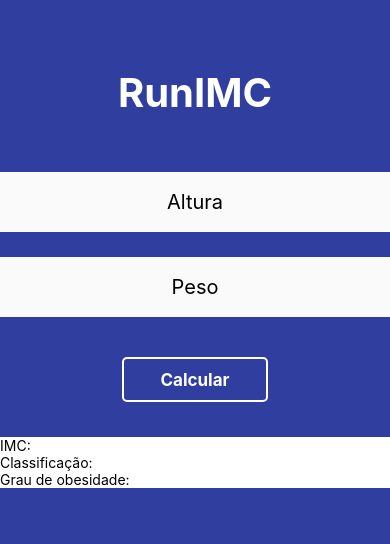
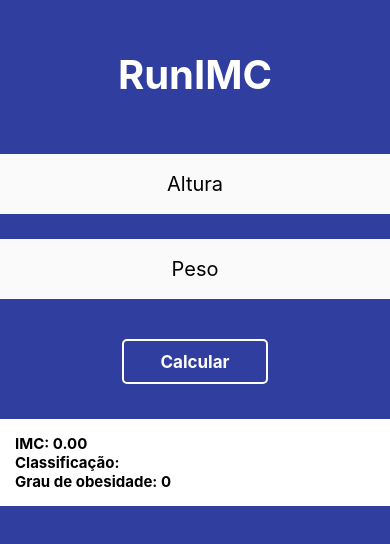
Before and after one commit to jose-de-melo/runIMC, a React Native app: screen / in a window 390 px wide. Shown: the part 144-688 px from the top of the page. Built offline with nearby package versions, Linux system fonts and the light colour scheme.

Commit message:
[UP] Finalizando a aplicação

```diff
--- a/App.js
+++ b/App.js
@@ -1,4 +1,3 @@
-
 import React, { useState } from 'react';
 import {
   StyleSheet,
@@ -6,28 +5,108 @@ import {
   Text,
   StatusBar,
   TextInput,
+  Keyboard
 } from 'react-native';
 
+/**
+ * Importando o componente Button
+ */
 import Button from './src/components/Button'
 
+/**
+ * Criando a tela principal da aplicação no formato de arrow function
+ */
 const App = () => {
+
+  /**
+   * Dados a serem lidos do usuário
+   */
   const [altura, setAltura] = useState('');
-  const [message, setMessage] = useState('')
-  const [warning, setWarning] = useState(0)
   const [peso, setPeso] = useState('')
 
-  const verificarIMC = (imc) => {
-    if (imc < 18.5){
-      setMessage("IMC: %imc\nClassificação: Magreza\nGrau de obesidade: 0")
+  /**
+   * Dados a serem exibidos
+   */
+  const [imc, setImc ] = useState(0)
+  const [classe, setClasse] = useState('')
+  const [grau, setGrau] = useState(0)
+  const [warning, setWarning] = useState(0)
+
+  /**
+   * Função que verifica o IMC calculado e seta os atributos de acordo com o valor obtido
+   * @param {valor de IMC calculado} value
+   */
+  const verificarIMC = (value) => {
+    if(value == 0) {
+      setWarning(0)
+      setClasse('')
+      setImc(0)
+      setGrau(0)
+      return
+    }
+
+    if (value < 18.5){
+      setWarning(2)
+      setClasse("Magreza")
+      setGrau(0)
+      return
+    }
+
+    if (value < 24.9){
+      setWarning(1)
+      setClasse("Normal")
+      setGrau(0)
+      return
+    }
+
+    if (value < 29.9){
+      setWarning(2)
+      setClasse("Sobrepeso")
+      setGrau(1)
+      return
+    }
+
+    if (value < 39.9){
+      setWarning(2)
+      setClasse("Obesidade")
+      setGrau(2)
+      return
+    }
+
+    if (value > 40){
+      setWarning(2)
+      setClasse("Obesidade Grave")
+      setGrau(3)
       return
     }
   }
 
+  const calculateIMC = () => {
+    /**
+     * Escondendo o teclado
+     */
+    Keyboard.dismiss()
 
-  const calculateIMC = () => {
-    imc = peso / (altura * altura)
-    verificarIMC(imc)
-    //setMessage(imc)
+
+    if (peso == '' || altura == '') {
+      verificarIMC(0)
+      return
+    }
+
+    /**
+     * Calculando o imc
+     */
+    imcValue=parseFloat(peso)/(parseFloat(altura) * parseFloat(altura))
+
+    /**
+     * Setando o valor na constante imc
+     */
+    setImc(imcValue)
+
+    /**
+     * Executando a verificação do IMC calculado
+     */
+    verificarIMC(imcValue)
   }
 
   return (
@@ -62,9 +141,9 @@ const App = () => {
         <Text
           style={(warning == 0) ? styles.imcNormal : ((warning == 1) ? styles.imcSaudavel : styles.imcRuim)}
         >
-          IMC: {"\n"}
-          Classificação: {"\n"}
-          Grau de obesidade: {"\n"}
+          IMC: {imc.toFixed(2)}{"\n"}
+          Classificação: {classe}{"\n"}
+          Grau de obesidade: {grau}
         </Text>
 
 
@@ -102,25 +181,40 @@ const styles = StyleSheet.create({
   },
 
   imcNormal: {
-    justifyContent: 'center',
-    alignItems: 'center',
-    color: '#FFF',
     marginTop: 35,
     backgroundColor: '#FFF',
     width: "100%",
-    color:"black"
+    color:"black",
+    justifyContent: 'center',
+    alignItems: 'center',
+    padding: 15,
+    fontSize: 15,
+    fontWeight: 'bold'
   },
 
   imcSaudavel: {
-
+    marginTop: 35,
+    backgroundColor: '#1A936F',
+    width: "100%",
+    color:"#FFF",
+    justifyContent: 'center',
+    alignItems: 'center',
+    padding: 15,
+    fontSize: 15,
+    fontWeight: 'bold'
   },
 
   imcRuim: {
-
+    marginTop: 35,
+    backgroundColor: '#E71D36',
+    width: "100%",
+    color:"#FFF",
+    justifyContent: 'center',
+    alignItems: 'center',
+    padding: 15,
+    fontSize: 15,
+    fontWeight: 'bold'
   }
-
-
-
 });
 
 export default App;
```
